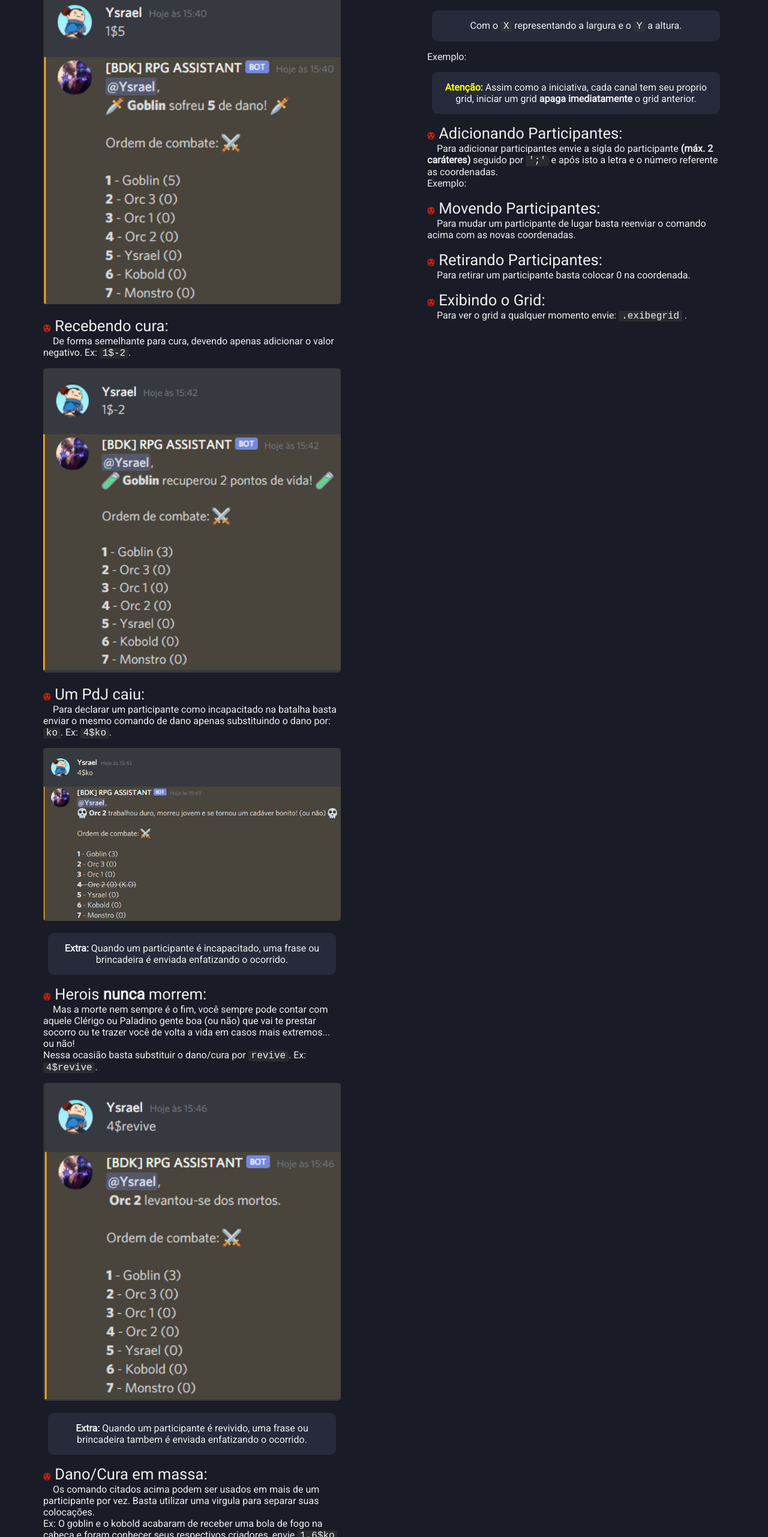
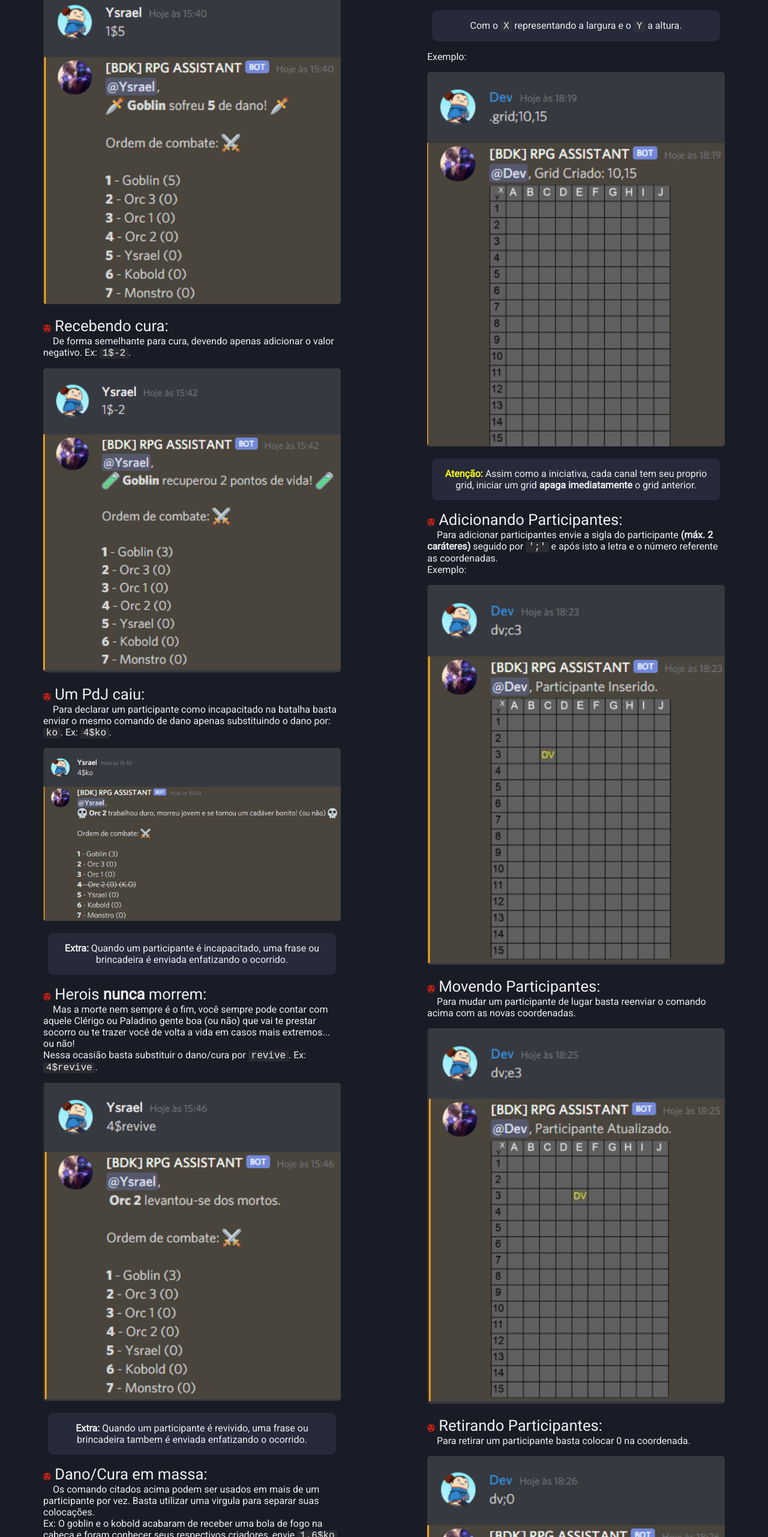
Before and after one commit to EwertonNv0/rpg-assitant, a Vue app: page / in a window 1280 px wide. Shown: the part 6444-9006 px from the top of the page at 60% size. Built offline with nearby package versions, Linux system fonts and the light colour scheme; a web font is replaced by a local one.

Commit message:
Update GridHints.vue

```diff
--- a/src/components/GridHints.vue
+++ b/src/components/GridHints.vue
@@ -24,11 +24,9 @@ export default {
                 Com o <code>X</code> representando a largura e o <code>Y</code> a altura.
             </p>
             <p>Exemplo:</p>
-        </div>
-
-
-
-        <div>
+            <div>
+                <img src="../assets/imgs-grid/grid.png" alt="">
+            </div>
             <p class="extra">
                 <strong class="attention">Atenção:</strong> Assim como a iniciativa, cada canal tem seu proprio grid, iniciar um grid <strong>apaga imediatamente</strong> o grid anterior.
             </p>
@@ -42,9 +40,10 @@ export default {
                 &emsp;Para adicionar participantes envie a sigla do participante <strong>(máx. 2 caráteres)</strong> seguido por <code>';'</code> e após isto a letra e o número referente as coordenadas.
             </p>
             <p>Exemplo:</p>
+            <div>
+                <img src="../assets/imgs-grid/add-par.png" alt="">
+            </div>
         </div>
-
-
 
         <div>
             <h2>
@@ -53,9 +52,10 @@ export default {
             <p>
                 &emsp;Para mudar um participante de lugar basta reenviar o comando acima com as novas coordenadas.
             </p>
+            <div>
+                <img src="../assets/imgs-grid/move-par.png" alt="">
+            </div>
         </div>
-
-
 
         <div>
             <h2>
@@ -64,9 +64,10 @@ export default {
             <p>
                 &emsp;Para retirar um participante basta colocar 0 na coordenada.
             </p>
+            <div>
+                <img src="../assets/imgs-grid/retira-par.png" alt="">
+            </div>
         </div>
-
-
 
         <div>
             <h2>
@@ -75,6 +76,9 @@ export default {
             <p>
                 &emsp;Para ver o grid a qualquer momento envie: <code>.exibegrid</code> .
             </p>
+            <div>
+                <img src="../assets/imgs-grid/exibe.png" alt="">
+            </div>
         </div>
     </article>
 </template>
```
